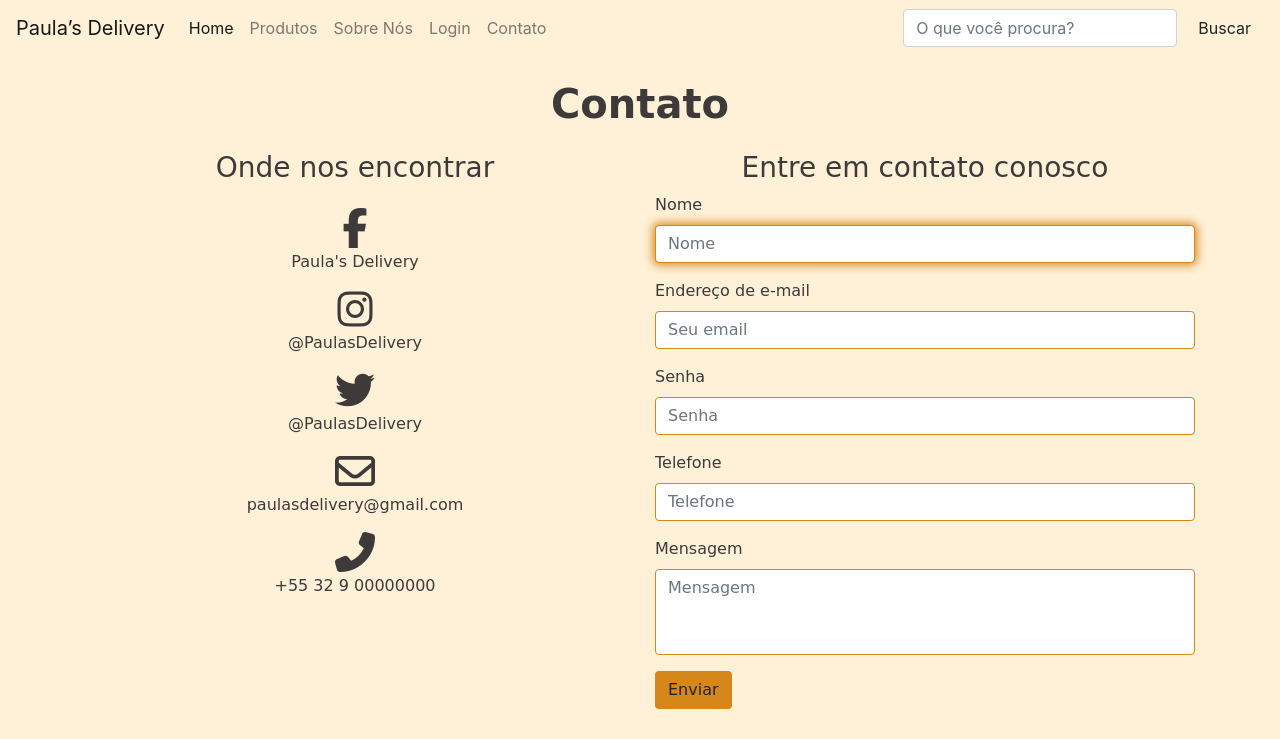
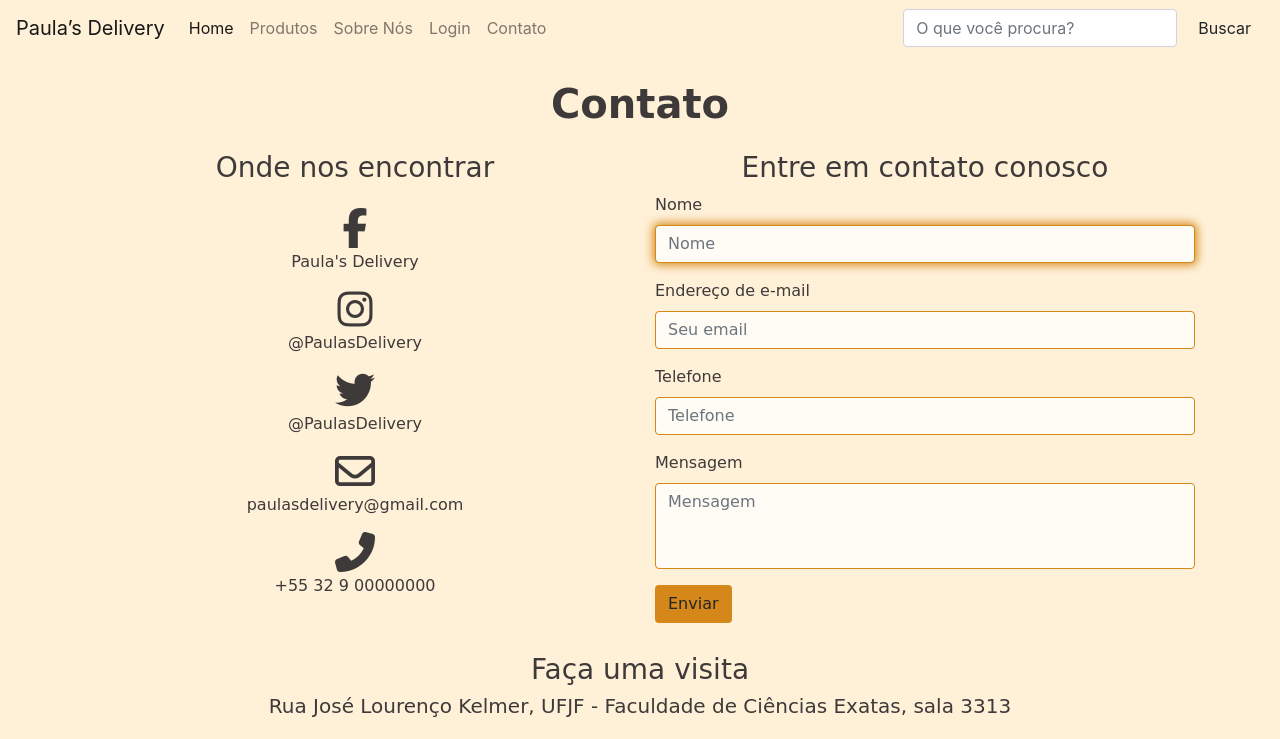
Before and after one commit to Pedrox42/Trainee-Grupo-2, a PHP site: page /html/contato.html in a window 1280 px wide. Shown: the top 739 px of the page. Run offline with PHP 8.4, Linux system fonts and the light colour scheme; some libraries are stand-ins or nearby versions; some web fonts are replaced.

Commit message:
retirei campo de senha e alterei a com do background dos formulários

```diff
--- a/html/contato.html
+++ b/html/contato.html
@@ -91,10 +91,6 @@
                             <label for="exampleInputEmail1">Endereço de e-mail</label>
                             <input type="email" class="form-control form-contato" id="exampleInputEmail1"
                                 aria-describedby="emailHelp" placeholder="Seu email">
-                        </div>
-                        <div class="form-group">
-                            <label for="exampleInputPassword1">Senha</label>
-                            <input type="password" class="form-control form-contato" id="exampleInputPassword1" placeholder="Senha">
                         </div>
                         <div class="form-group">
                             <label for="exampleInputTel">Telefone</label>
--- a/public/css/styles.css
+++ b/public/css/styles.css
@@ -37,7 +37,7 @@
 }
 .form-contato{
     border-color: #d58819 !important;
-    background-color: #ffffff !important;
+    background-color: #fffcf5 !important;
 }
 .form-contato:focus{
     box-shadow: 0px 0px 10px 2px #d58819;
```
